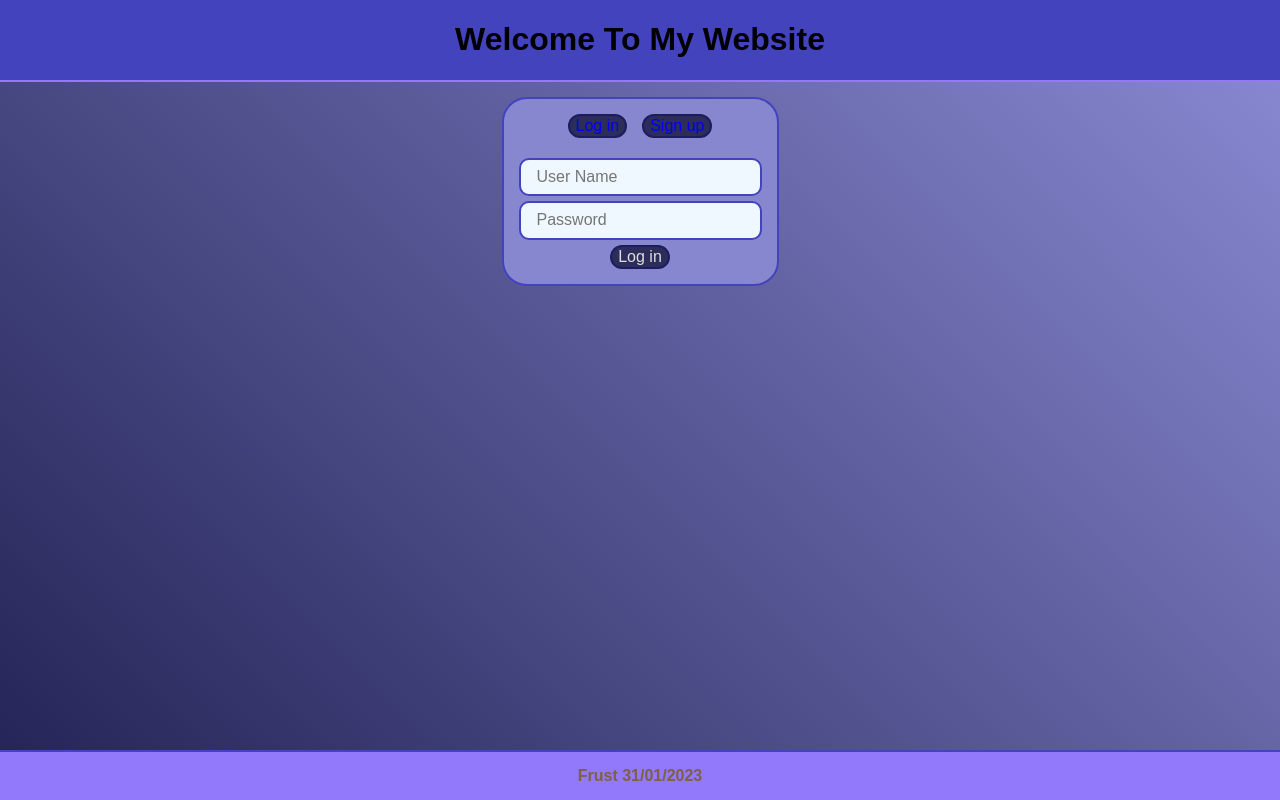
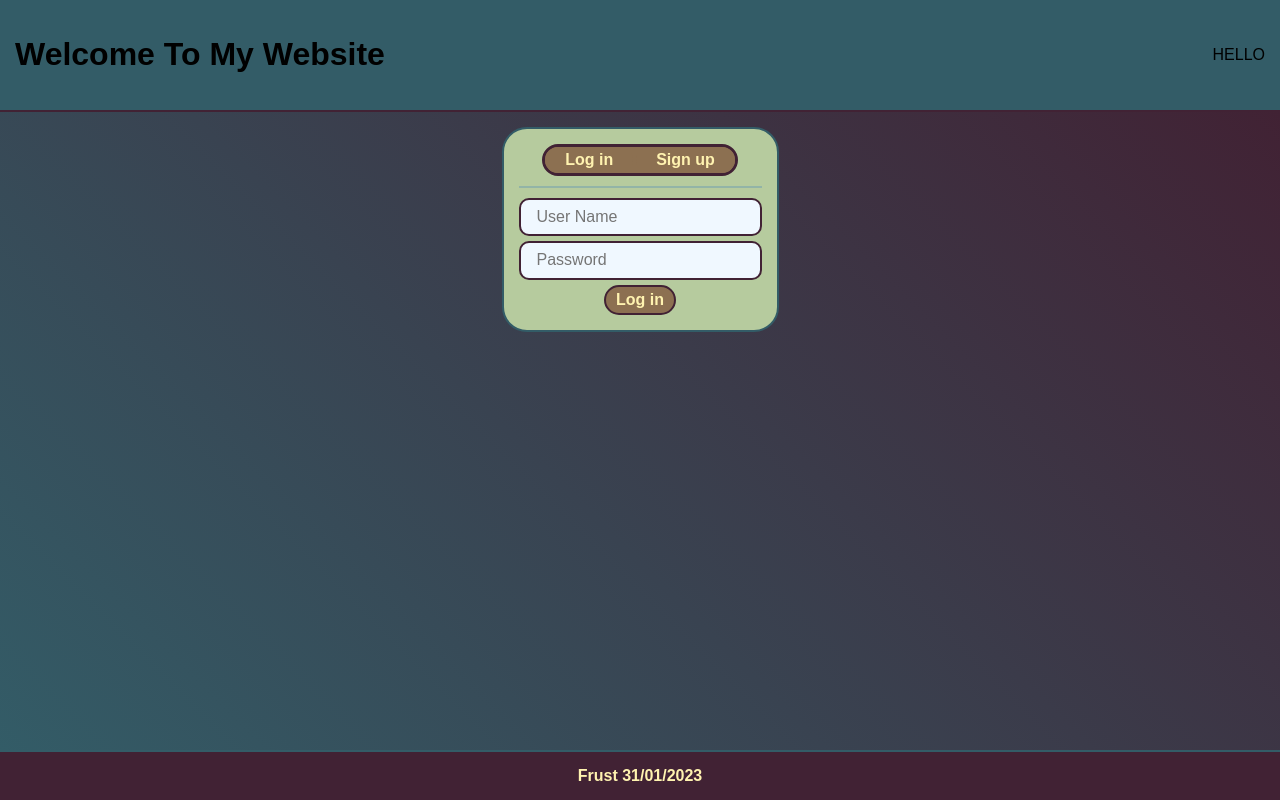
Before and after one commit to FrustT/laughing-eureka, a React (Vite) app: page /users/add in a window 1280 px wide. Built offline with nearby package versions, Linux system fonts and the light colour scheme.

Commit message:
CSS tweaks, will set-up axios for req's

```diff
--- a/package.json
+++ b/package.json
@@ -9,6 +9,7 @@
     "preview": "vite preview"
   },
   "dependencies": {
+    "axios": "^1.3.2",
     "normalize.css": "^8.0.1",
     "react": "^18.2.0",
     "react-dom": "^18.2.0",
--- /dev/null
+++ b/src/Components/AccountStatus.tsx
@@ -0,0 +1,5 @@
+export default function AccountStatus() {
+	return <div className="AccountStatus">
+
+    </div>;
+}
--- a/src/routes/Box.tsx
+++ b/src/Components/Box.tsx
@@ -7,10 +7,14 @@ export default function Box() {
 	return (
 		<div className="box">
 			<div className="nav">
-				<button><Link to={'login'}>Log in</Link></button>
-				<button><Link to={'signup'}>Sign up</Link></button>
-
+				<button>
+					<Link to={'login'}>Log in</Link>
+				</button>
+				<button>
+					<Link to={'signup'}>Sign up</Link>
+				</button>
 			</div>
+			<div className="border"></div>
 			<Outlet />
 		</div>
 	);
--- a/src/Router.tsx
+++ b/src/Router.tsx
@@ -1,6 +1,6 @@
 import { createBrowserRouter } from 'react-router-dom';
 import App from './routes/App';
-import ErrorPage from './routes/error-page';
+import ErrorPage from './Components/error-page';
 import Loginform from './boxcontents/Loginform';
 import Signupform from './boxcontents/Signupform';
 
--- a/src/boxcontents/Loginform.tsx
+++ b/src/boxcontents/Loginform.tsx
@@ -13,9 +13,8 @@ export default function Loginform() {
 				placeholder="Password"
 				id=""
 			/>
-			<div>
-				<button type="submit">Log in</button>
-			</div>
+
+			<button type="submit">Log in</button>
 		</form>
 	);
 }
--- a/src/boxcontents/Signupform.tsx
+++ b/src/boxcontents/Signupform.tsx
@@ -32,9 +32,8 @@ export default function Signupform() {
 				placeholder="Password Again"
 				id=""
 			/>
-			<div>
-				<button type="submit">Sign up</button>
-			</div>
+
+			<button type="submit">Sign up</button>
 		</form>
 	);
 }
--- /dev/null
+++ b/src/http-common.tsx
@@ -0,0 +1 @@
+import axios from "axios";
--- a/src/index.css
+++ b/src/index.css
@@ -2,23 +2,25 @@
 
 :root {
   /**Variables*/
-  --header: #4343bd;
-  --contentcolor-light: #8787d0;
-  --contentcolor: #252558;
-  --footer: #9278fa;
-  --soft-text: #7d6141;
+  --header: #335C67;
+  --contentcolor-light: #B6CB9E;
+  --contentcolor: #92B4A7;
+  --footer: #412234;
+  --soft-text: #fff3b0;
+  --buttoncolor: #8C7051;
 }
 
 * {
   font-family: 'Montserrat', sans-serif;
 }
 
-/*** Position Debugging Block
+/*Position Debugging Block*
 header,
 footer,
 div {
-    border: solid 2px red;
-}***/
+  border: solid 2px red;
+}
+/**/
 
 /***Wrapper + header|footer ****/
 .wrapper {
@@ -32,6 +34,7 @@ header,
 footer {
   display: flex;
   justify-content: center;
+  align-items: center;
 }
 
 /***END_OF__Wrapper_+_header|footer_****/
@@ -42,13 +45,14 @@ footer {
   padding: 15px;
   flex: 1;
   background: linear-gradient(45deg,
-      var(--contentcolor) 0%,
-      var(--contentcolor-light) 100%);
+      var(--header) 0%,
+      var(--footer) 100%);
   display: flex;
   flex-direction: column;
   align-items: center;
   justify-content: space-between;
 }
+
 
 .box {
   border: 2px solid var(--header);
@@ -59,12 +63,12 @@ footer {
   flex-direction: column;
   align-items: center;
   transition: 0.3s;
-  gap: 20px;
+  gap: 10px;
 }
 
 .box input {
   background-color: aliceblue;
-  border: 2px solid var(--header);
+  border: 2px solid var(--footer);
   border-radius: 10px;
   outline: none;
   cursor: pointer;
@@ -73,11 +77,8 @@ footer {
 }
 
 .box button:hover {
-  background-color: #ddd;
-}
+  background-color: var(--footer);
 
-.box button.active {
-  background-color: #ccc;
 }
 
 form {
@@ -87,24 +88,52 @@ form {
   gap: 5px;
 }
 
+.nav {
+  display: flex;
+  border: 3px solid var(--footer);
+  border-radius: 3em;
+  background-color: var(--buttoncolor);
+  gap: 3px;
+}
+
+form button {
+  align-content: end;
+}
+
+a,
 form button,
 .nav button {
-  color: #ddd;
-  border: solid 2px #1c1c5e;
+  text-decoration: none;
+  color: var(--soft-text);
+  font-weight: 700;
+  padding: 4px 10px;
+  margin: 0;
+}
+
+form button,
+.nav button {
+  border: solid 2px var(--footer);
   border-radius: 3em;
-  background-color: #2d2d5c;
+  background-color: var(--buttoncolor);
 
 }
 
-.nav {
-  display: flex;
-  gap: 15px;
+.nav button:hover {
+  flex: 1;
 }
 
-.nav a {
-  text-decoration: none;
+.nav button {
+  border: none;
+  margin: 0;
+}
 
+.border {
+  background-color: var(--contentcolor);
+  width: 100%;
+  height: 2px;
 }
+
+
 
 /**END_OF_Content**/
 
@@ -112,10 +141,17 @@ form button,
 header {
   background-color: var(--header);
   border-bottom: 2px solid var(--footer);
+  padding: 15px;
 }
 
 header>h1 {
   font-weight: bolder;
+  flex: 1;
+  align-self: center;
+}
+
+.account-wrapper {
+  justify-self: flex-end;
 }
 
 /********End_Header****/
@@ -131,6 +167,7 @@ footer {
 footer h4 {
   margin: 0;
   color: var(--soft-text);
+  align-self: center;
 }
 
 /******Footer_End****/
--- a/src/routes/App.tsx
+++ b/src/routes/App.tsx
@@ -1,10 +1,11 @@
-import Content from './Content';
+import Content from '../Components/Content';
 
 function App() {
 	return (
 		<div className="wrapper">
 			<header>
 				<h1>Welcome To My Website</h1>
+				<div className="account-wrapper">HELLO</div>
 			</header>
 			<Content />
 			<footer>
```
Also changed, not shown: src/Components/Content.tsx (renamed from src/routes/Content.tsx), src/Components/error-page.tsx (renamed from src/routes/error-page.tsx), 1 other file (tests, documents, lock files or other folders).
